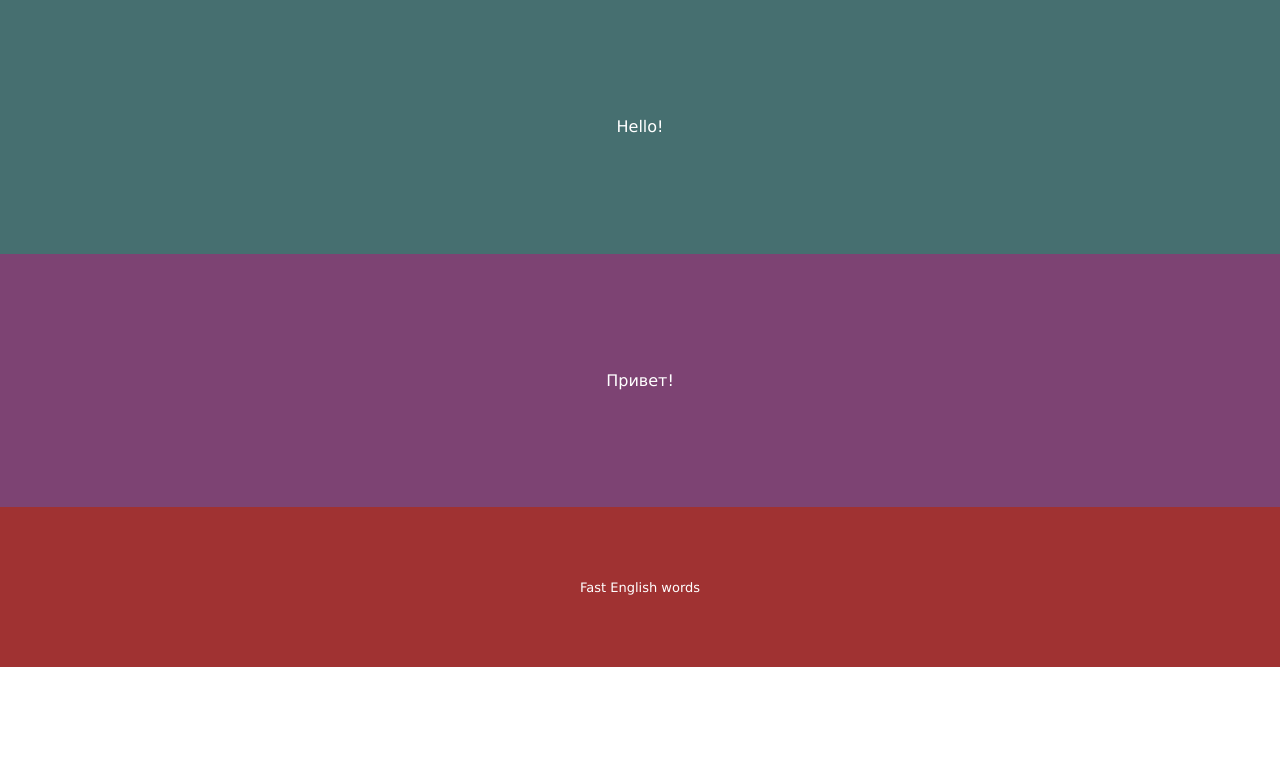
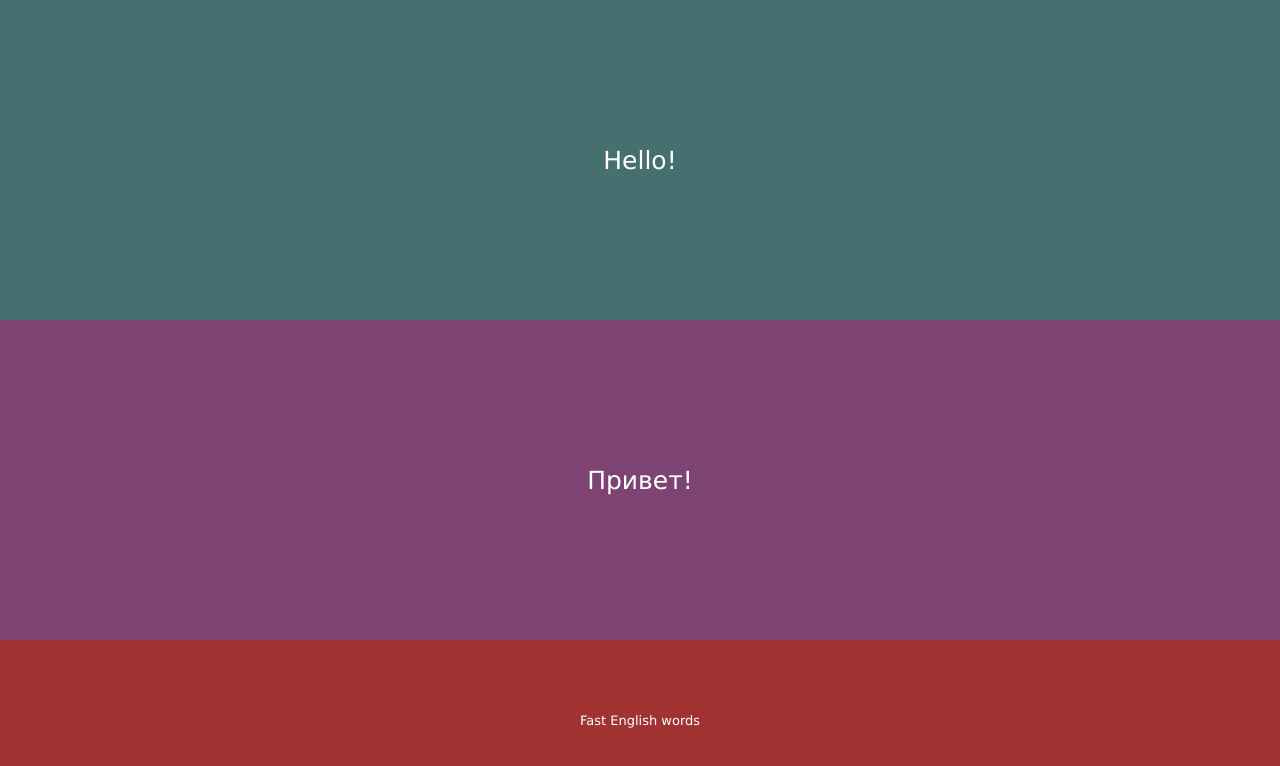
Before and after one commit to Xamber/Tengu, a React (Create React App) app: page / in a window 1280 px wide. Shown: the top 766 px of the page. Built offline with nearby package versions, Linux system fonts and the light colour scheme.

Commit message:
Refactor

```diff
--- a/src/App.css
+++ b/src/App.css
@@ -1,23 +1,27 @@
 .viewer {
-  height: 100%;
-  min-height: 667px;
   user-select: none;
+  height: 100vh;
 }
 
 .card {
   display: flex;
   flex-direction: column;
   justify-content: space-around;
-  min-height: 667px;
+
+  height: 100%;
+  text-align: center;
 }
 
 .card-word {
+  padding: 20px;
+  font-size: 25px;
   color: white;
+
+  display: flex;
   flex-grow: 2;
-  text-align: center;
-  display: flex;
   align-items: center;
   justify-content: space-around;
+
   font-family: Verdana, Geneva, Tahoma, sans-serif;
 }
 
@@ -39,5 +43,4 @@
   flex-grow: 0;
   flex-shrink: 0;
   background-color: #a03232;
-  padding: 20px;
 }
--- a/src/App.js
+++ b/src/App.js
@@ -2,7 +2,13 @@ import React, { Component } from 'react';
 import './App.css';
 import Viewer from './lib/viewer'
 import Dictionary from './data/english_words.json';
-import {shuffleArray} from './lib/utils';
+
+const shuffleArray = function (arr) {
+  for (let i = arr.length - 1; i > 0; i--) {
+      const j = Math.floor(Math.random() * (i + 1));
+      [arr[i], arr[j]] = [arr[j], arr[i]];
+  }
+}
 
 let keys = Object.keys(Dictionary);
 keys = keys.filter(word => Dictionary[word].usage.length > 0)
--- a/src/lib/card.js
+++ b/src/lib/card.js
@@ -16,7 +16,7 @@ const Usage = (props) => (
 export default class Card extends Component {
     render() {
         let usage = this.props.usage.split(" ").map(
-            (word) => (<Usage word={word} eng={this.props.eng} />)
+            (word, index) => (<Usage key={index} word={word} eng={this.props.eng} />)
         )
 
         return (
--- a/src/lib/utils.js
+++ /dev/null
@@ -1,6 +0,0 @@
-export const shuffleArray = function (arr) {
-    for (let i = arr.length - 1; i > 0; i--) {
-        const j = Math.floor(Math.random() * (i + 1));
-        [arr[i], arr[j]] = [arr[j], arr[i]];
-    }
-}
--- a/src/lib/viewer.js
+++ b/src/lib/viewer.js
@@ -9,6 +9,7 @@ export default class Viewer extends Component {
         this.handleTouch = this.handleTouch.bind(this);
 
         this.state = {
+            "id": -1,
             "rus": ["Привет!"],
             "eng": "Hello!",
             "usage": "Fast English words",
@@ -21,6 +22,7 @@ export default class Viewer extends Component {
     pickNew() {
         let word = this.props.dict[this.props.keys[this.state.next]]
         this.setState({
+            "id": word.id,
             "rus": word.rus,
             "eng":  word.eng,
             "usage": word.usage ? word.usage[0] : "",
@@ -39,7 +41,7 @@ export default class Viewer extends Component {
     render() {
         return (
             <div className="viewer" ref={this.ref}>
-                <Card eng={this.state.eng} rus={this.state.rus} usage={this.state.usage} />
+                <Card eng={this.state.eng} id={this.state.id} rus={this.state.rus} usage={this.state.usage} />
             </div>
         )
     }
```
Also changed, not shown: package.json (line endings or trailing spaces), 2 other files (tests, documents, lock files or other folders).
